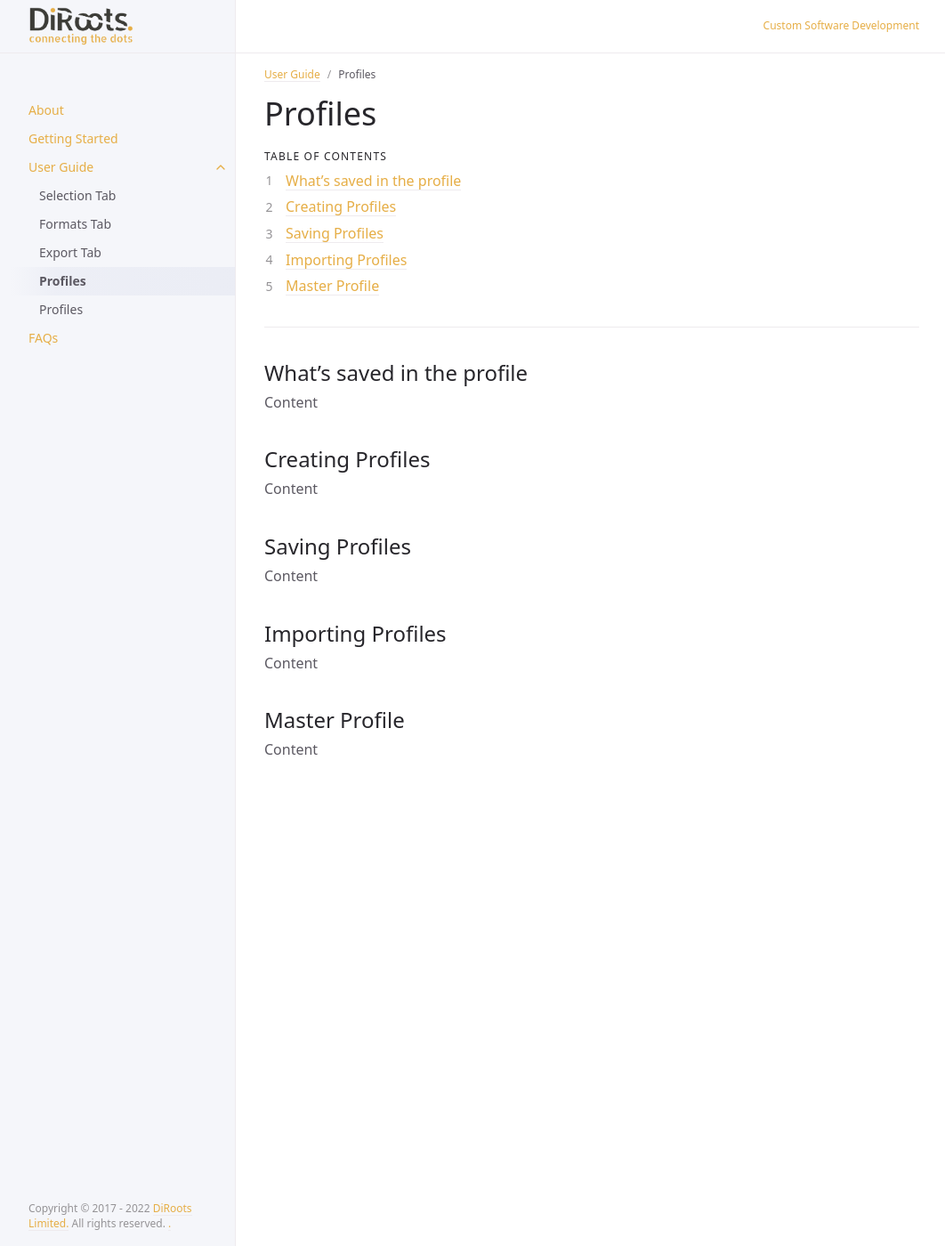
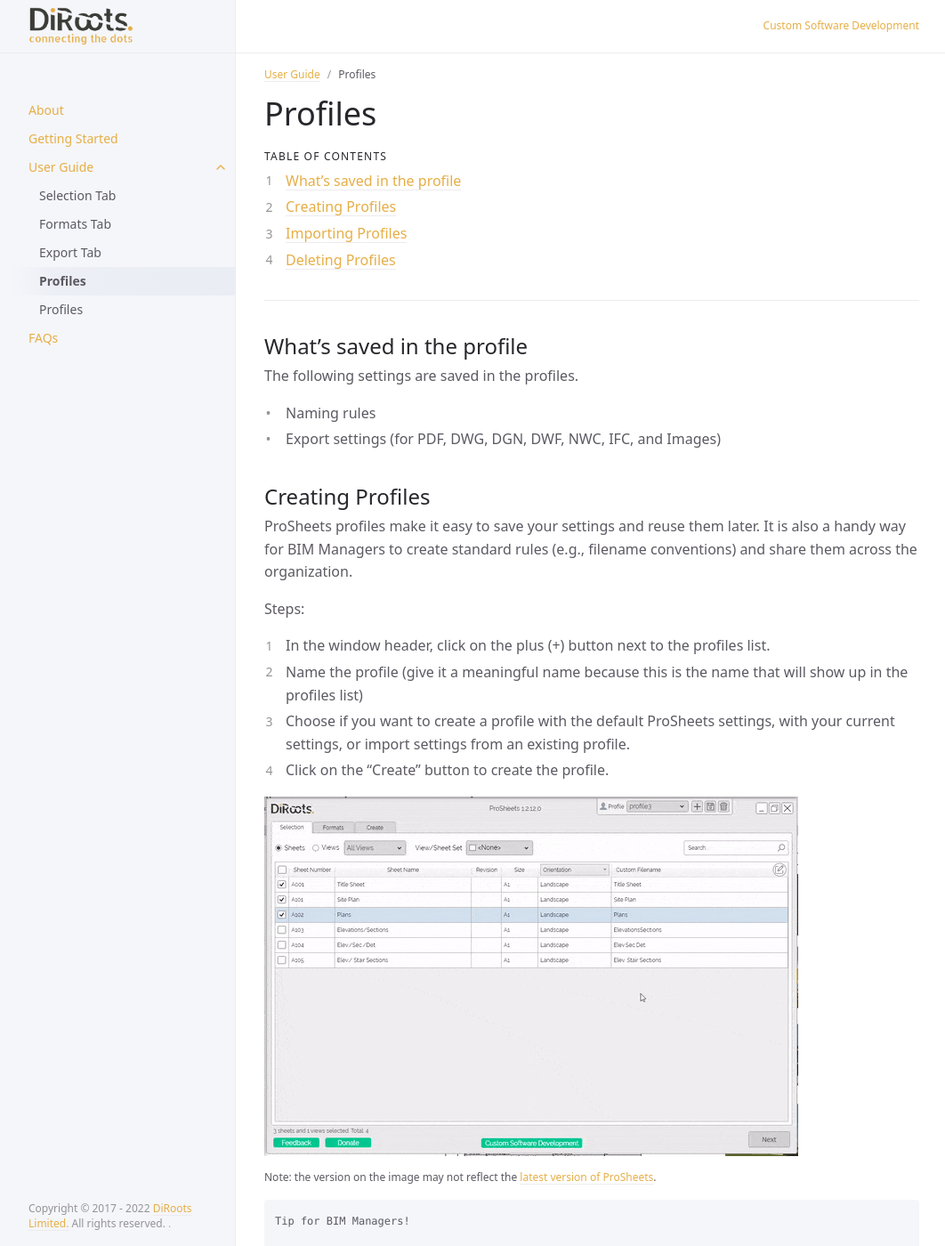
Before and after one commit to DiRoots-Limited/DiRoots.ProSheets.Releases, a Jekyll site: the page built from docs/ui-components/Profiles.md, in a window 1280 px wide and 1400 px high. Shown: the whole window at 89% size, without its empty margins (107-1169 px from the left). Built offline with Jekyll 4.4.1, drawn with Linux system fonts in a browser that asks for light colours; some of the changed text lies outside the part shown.

Commit message:
add sub tags to images notes

````diff
--- a/docs/ui-components/Profiles.md
+++ b/docs/ui-components/Profiles.md
@@ -18,20 +18,49 @@ nav_order: 4
 
 ## What's saved in the profile
 
-Content
+The following settings are saved in the profiles.
+- Naming rules
+- Export settings (for PDF, DWG, DGN, DWF, NWC, IFC, and Images)
 
 ## Creating Profiles
 
-Content
+ProSheets profiles make it easy to save your settings and reuse them later. It is also a handy way for BIM Managers to create standard rules (e.g., filename conventions) and share them across the organization.
 
-## Saving Profiles
+Steps:
+1. In the window header, click on the plus (+) button next to the profiles list.
+2. Name the profile (give it a meaningful name because this is the name that will show up in the profiles list)
+3. Choose if you want to create a profile with the default ProSheets settings, with your current settings, or import settings from an existing profile.
+4. Click on the "Create" button to create the profile.
 
-Content
+![ProSheets Creating profiles](../../assets/images/GIFs/Profiles/PS-Create-Profiles.gif)
+<sub>Note: the version on the image may not reflect the [latest version of ProSheets](https://diroots.com/revit-plugins/revit-to-pdf-dwg-dgn-dwf-nwc-ifc-and-images-with-prosheets/).</sub>
+
+```
+Tip for BIM Managers!
+
+Create the profiles in a network location to allow other users to import them.
+See the "Importing Profiles" section to teach users how to pull profiles from a network location.
+```
 
 ## Importing Profiles
 
-Content
+ProSheets profiles make it easy to import existing profiles to stay compliant with your company standards (e.g., profiles in a network location).
 
-## Master Profile
+Steps:
+1. In the window header, click on the plus (+) button next to the profiles list.
+2. Name the profile (give it a meaningful name because this is the name that will show up in the profiles list)
+3. Choose 'Import from file' to import settings from an existing profile
+4. Use the Windows File Explorer to find the profile (e.g., in a shared folder, location network, or local computer)
+5. Click on the "Create" button to create the profile.
 
-Content
+![ProSheets Importing profiles](../../assets/images/GIFs/Profiles/PS-Import-Profiles.gif)
+<sub>Note: the version on the image may not reflect the [latest version of ProSheets](https://diroots.com/revit-plugins/revit-to-pdf-dwg-dgn-dwf-nwc-ifc-and-images-with-prosheets/).</sub>
+
+## Deleting Profiles
+
+Steps:
+1. In the window header, select the from the dropdown the profile you want to delete
+2. Click on the dustbin icon next to the profiles list.
+3. Confirm.
+
+![ProSheets Deleting profiles](../../assets/images/PS-delete-profiles.png)
````
Also changed, not shown: docs/ui-components/formats-tab.md (+8 -15 lines), docs/ui-components/selection-tab.md (+5 -5 lines).
